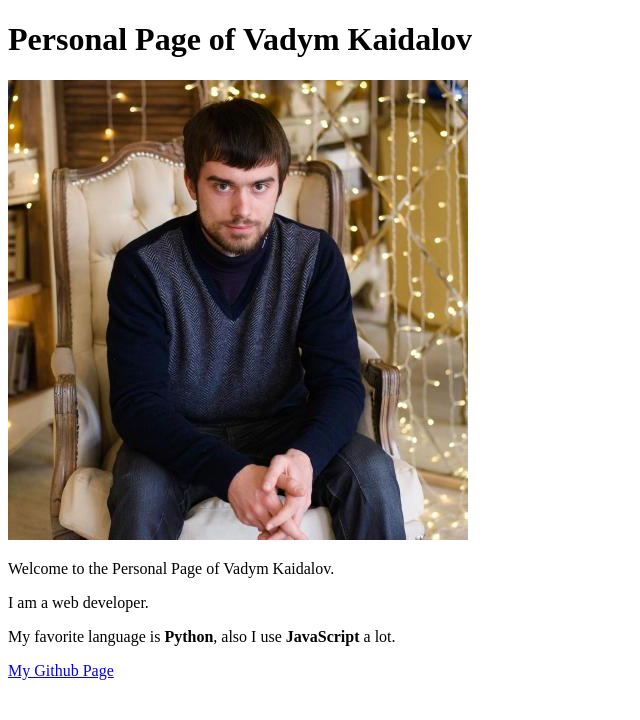
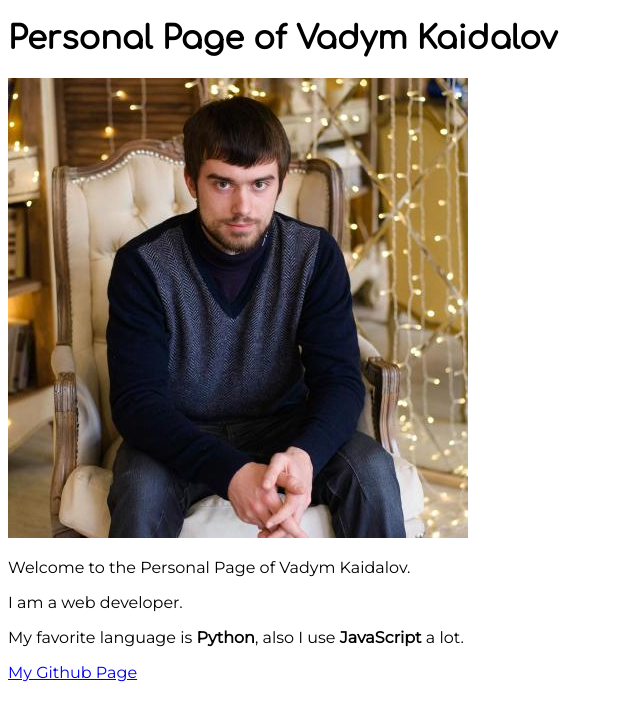
Before and after one commit to vkaidalov/hesoyam11.github.io, a plain HTML site: page index.html in a window 1280 px wide. Shown: the whole page, without its empty margins (0-640 px from the left). Drawn offline with Linux system fonts and the light colour scheme.

Commit message:
linked Comfortaa and Montserrat from Google Fonts

```diff
--- a/index.html
+++ b/index.html
@@ -3,6 +3,8 @@
   <head>
     <meta charset="utf-8">
     <title>Personal Page of Vadym Kaidalov</title>
+    <link href="styles/style.css" rel="stylesheet">
+    <link href="https://fonts.googleapis.com/css?family=Comfortaa|Montserrat&display=swap" rel="stylesheet">
   </head>
   <body>
     <h1>Personal Page of Vadym Kaidalov</h1>
--- /dev/null
+++ b/styles/style.css
@@ -0,0 +1,7 @@
+h1 {
+  font-family: 'Comfortaa', cursive;
+}
+
+p {
+  font-family: 'Montserrat', serif;
+}
```
